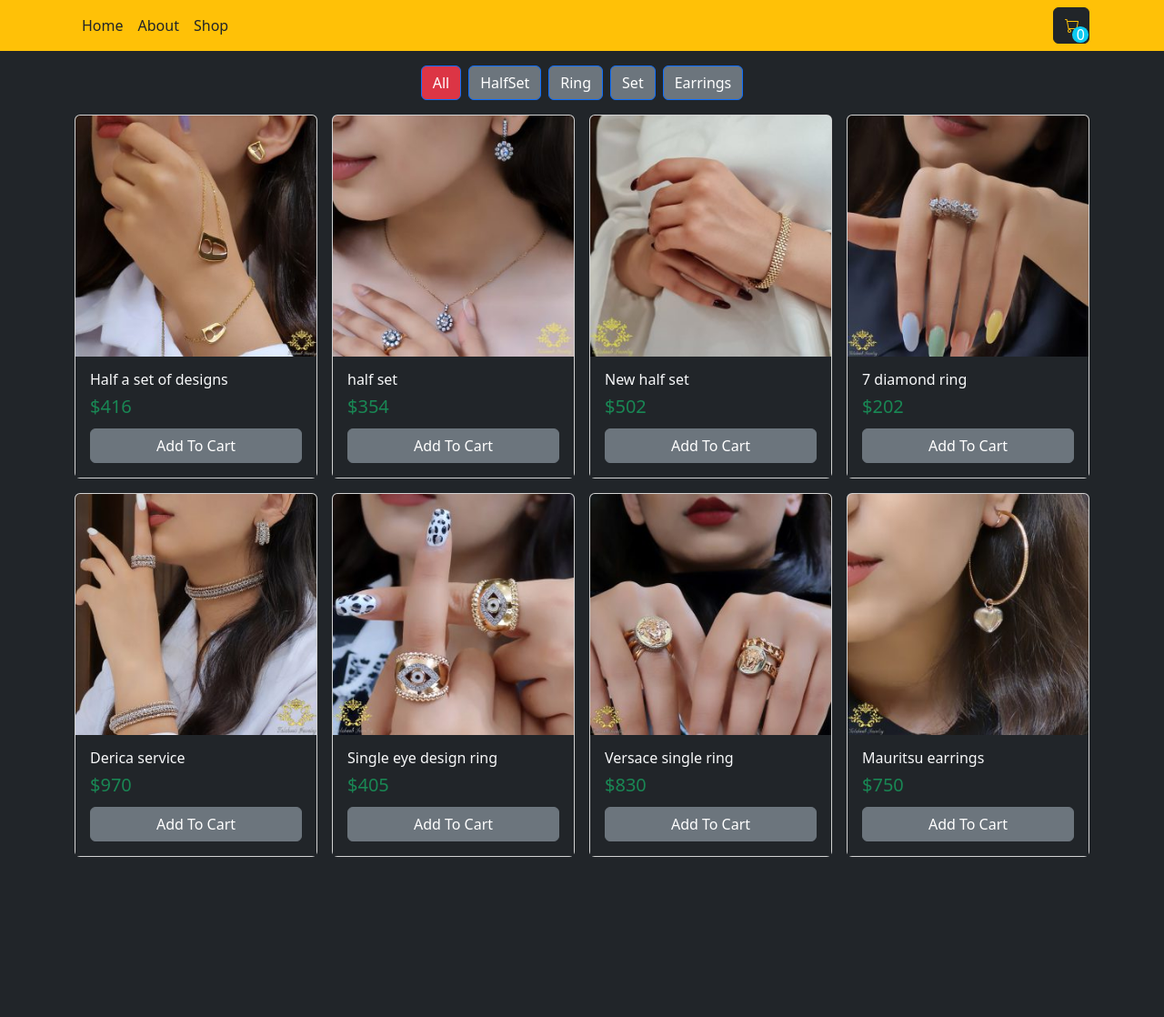
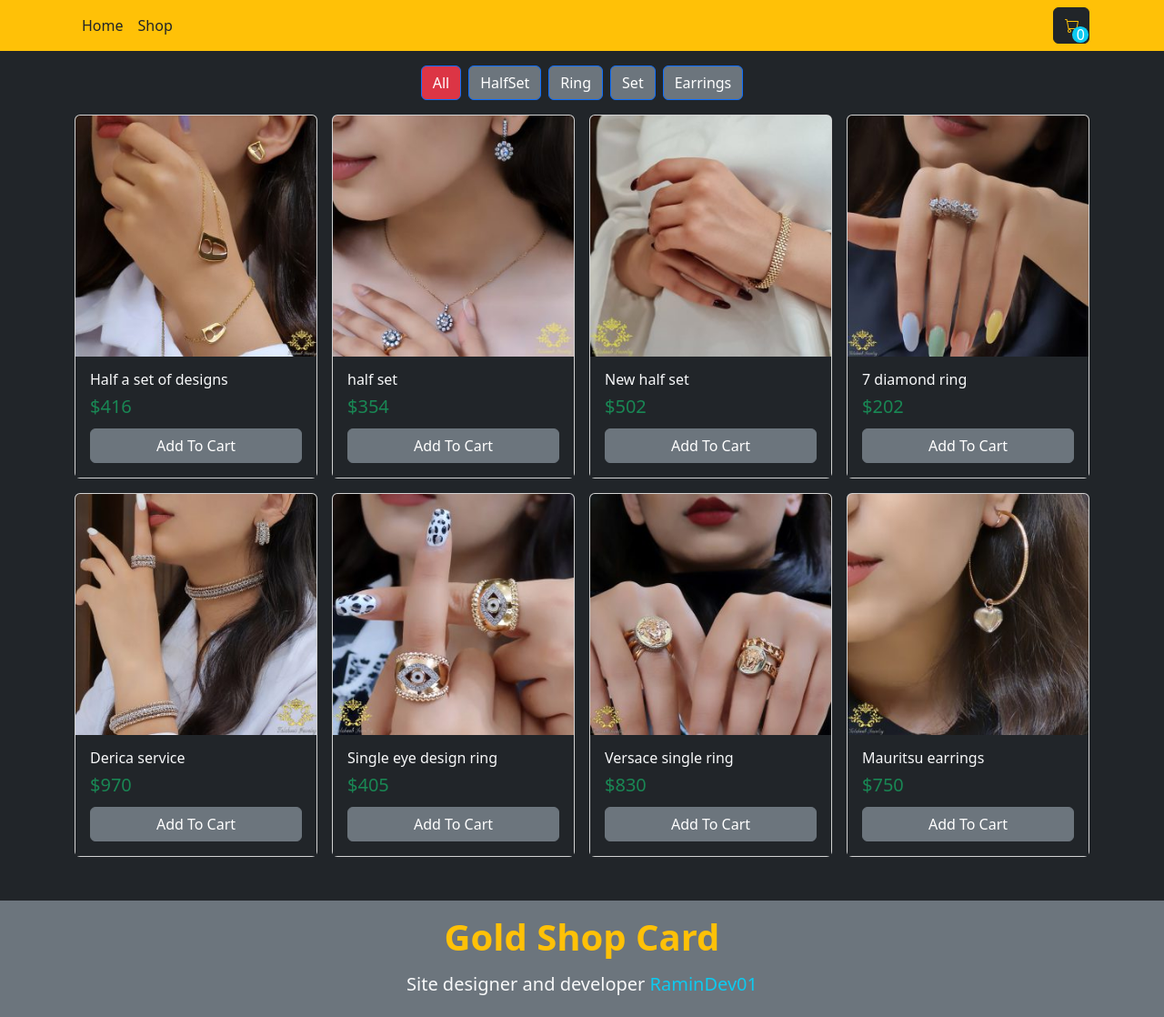
Before and after one commit to RaminMajidi/gold-shop-card, a React (Vite) app: page /shop in a window 1280 px wide. Shown: the whole page at 91% size. Before the commit the page ends 942 px from the top, so only its background shows below. Built offline with nearby package versions, Linux system fonts and the light colour scheme.

Commit message:
Add a footer section

```diff
--- a/src/App.tsx
+++ b/src/App.tsx
@@ -2,10 +2,9 @@ import  {Routes,Route} from 'react-router-dom'
 import { Container } from 'react-bootstrap'
 import { CartProvider } from './context/CartContext'
 import Home from "./pages/Home"
-import About from "./pages/About"
 import Shop from "./pages/Shop"
 import Navbar from './components/Navbar'
-
+import FooterSection from './components/FooterSection'
 
 function App (){
   return(
@@ -15,9 +14,9 @@ function App (){
     <Routes>
       <Route path='/' element={<Home/>}/>
       <Route path='/shop' element={<Shop/>}/>
-      <Route path='/about' element={<About/>}/>
     </Routes>
     </Container>
+    <FooterSection/>
     </CartProvider>
   )
 }
--- a/src/components/CollectionItem.tsx
+++ b/src/components/CollectionItem.tsx
@@ -14,7 +14,7 @@ const CollectionItem: React.FC<CollectionItemProps> = ({ id, imgUrl, pageUrl, ti
 
 
     return (
-        <div className="col-10 col-md-4 position-relative">
+        <div className="col-12 col-md-4 position-relative">
             <div className="collection-img rounded-3 w-100 h-100 overflow-hidden">
             <Image className=" w-100 rounded-3" src={`${imgUrl}`} />
             </div>
--- /dev/null
+++ b/src/components/FooterSection.tsx
@@ -0,0 +1,16 @@
+import React from "react";
+
+
+
+const FooterSection = () =>{
+
+    return(
+        <footer className="bg-secondary d-flex flex-column justify-content-center align-items-center p-3">
+            <h1 className="text-warning fw-bold">Gold Shop Card</h1>
+            <h3 className="fs-5 mt-2"><span>Site designer and developer </span><span className="text-info"> RaminDev01</span></h3>
+
+        </footer>
+    )
+}
+
+export default FooterSection
--- a/src/components/Navbar.tsx
+++ b/src/components/Navbar.tsx
@@ -12,7 +12,6 @@ function Navbar (){
             <Container>
                 <Nav className="me-auto">
                     <Nav.Link to="/" as={NavLink} className="text-dark">Home</Nav.Link>
-                    <Nav.Link to="/about" as={NavLink} className="text-dark">About</Nav.Link>
                     <Nav.Link to="/shop" as={NavLink} className="text-dark">Shop</Nav.Link>
                 </Nav>
                 <Button onClick={openCart} variant="outline-dark" className="btn-dark" style={{width:"2.5rem" , height:"2.5rem" , position:"relative" , fontSize:"1rem"}}>
--- a/src/pages/About.tsx
+++ /dev/null
@@ -1,5 +0,0 @@
-function About(){
-    return <h2>About</h2>
-}
-
-export default About
--- a/src/pages/Shop.tsx
+++ b/src/pages/Shop.tsx
@@ -46,7 +46,7 @@ function Shop() {
                     </>
                 }
             </Row>
-            <Row xs={2} md={3} lg={4} className="g-3">
+            <Row xs={2} md={3} lg={4} className="g-3 mb-5">
                 {
                     prducts.length ? (
                         prducts.map((item, index) => (
```
